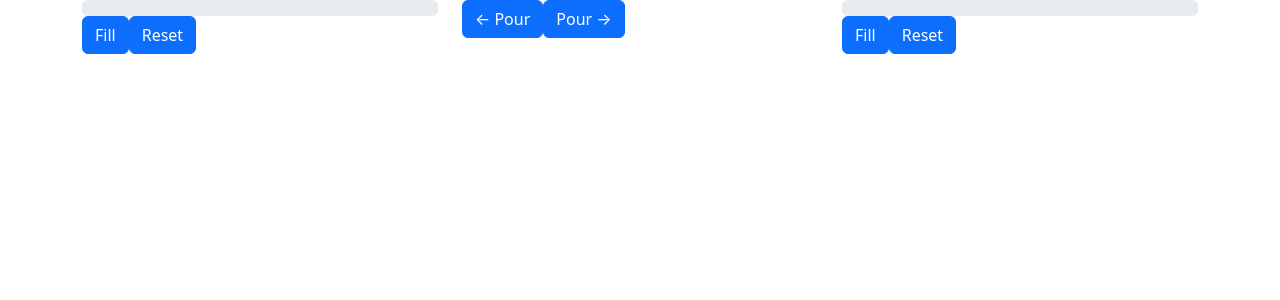
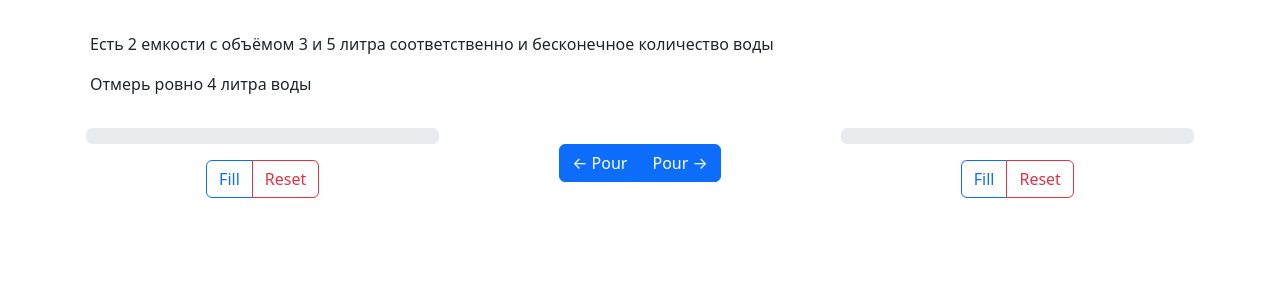
Before and after one commit to GrigoriiBerezin/eighthOfMarch, a React (Create React App) app: page / in a window 1280 px wide. Shown: the top 300 px of the page. Built offline with nearby package versions, Linux system fonts and the light colour scheme.

Commit message:
Refactor bottles page

```diff
--- a/src/App.js
+++ b/src/App.js
@@ -3,7 +3,7 @@ import {Container} from 'react-bootstrap';
 
 /* eslint-disable react/react-in-jsx-scope */
 const App = () => (
-  <Container>
+  <Container className="p-3">
     <Bottles/>
   </Container>
 );
--- a/src/components/Bottles.js
+++ b/src/components/Bottles.js
@@ -2,7 +2,7 @@ import Bottle from './Bottle';
 import {connect, useDispatch, useSelector} from 'react-redux';
 import PropTypes from 'prop-types';
 import {fill, pour, reset} from '../reducers/bottlesReducer';
-import {Button, Col, Row} from 'react-bootstrap';
+import {Button, ButtonGroup, Col, Container, Row} from 'react-bootstrap';
 
 const Bottles = ({smallBottle, bigBottle}) => {
   const dispatch = useDispatch();
@@ -10,18 +10,40 @@ const Bottles = ({smallBottle, bigBottle}) => {
 
   if (state.bigBottle.level === 4) {
     window.alert('Твоя подсказка: 24');
+    dispatch(reset('bigBottle'));
   }
 
   /* eslint-disable react/react-in-jsx-scope */
   return (
+    <>
       <Row>
-      <Col md={4}>
+        <Container className="p-3">
+          <p>
+            Есть 2 емкости с объёмом 3 и 5 литра
+            соответственно и бесконечное количество воды
+          </p>
+          <p>Отмерь ровно 4 литра воды</p>
+        </Container>
+      </Row>
+      <Row>
+        <Col sm={12} md={4} style={{textAlign: 'center'}}>
           <Bottle level={smallBottle.level} capacity={smallBottle.capacity}/>
-        <Button onClick={() => dispatch(fill('smallBottle'))}>Fill</Button>
-        <Button onClick={() => dispatch(reset('smallBottle'))}>Reset</Button>
+          <Container className="p-3">
+            <ButtonGroup>
+              <Button variant='outline-primary'
+                onClick={() => dispatch(fill('smallBottle'))}>
+          Fill
+              </Button>
+              <Button variant='outline-danger'
+                onClick={() => dispatch(reset('smallBottle'))}>
+          Reset
+              </Button>
+            </ButtonGroup>
+          </Container>
         </Col>
-      <Col md={4} className="d-flex">
-        <div className="justify-content-center">
+        <Col sm={12} md={4} style={{textAlign: 'center'}}>
+          <Container className="p-3">
+            <ButtonGroup>
               <Button onClick={() => dispatch(pour({
                 from: 'bigBottle',
                 to: 'smallBottle',
@@ -34,14 +56,26 @@ const Bottles = ({smallBottle, bigBottle}) => {
               }))}>
             Pour →
               </Button>
-        </div>
+            </ButtonGroup>
+          </Container>
         </Col>
-      <Col md={4}>
+        <Col sm={12} md={4} style={{textAlign: 'center'}}>
           <Bottle level={bigBottle.level} capacity={bigBottle.capacity}/>
-        <Button onClick={() => dispatch(fill('bigBottle'))}>Fill</Button>
-        <Button onClick={() => dispatch(reset('bigBottle'))}>Reset</Button>
+          <Container className="p-3">
+            <ButtonGroup>
+              <Button variant='outline-primary'
+                onClick={() => dispatch(fill('bigBottle'))}>
+            Fill
+              </Button>
+              <Button variant='outline-danger'
+                onClick={() => dispatch(reset('bigBottle'))}>
+            Reset
+              </Button>
+            </ButtonGroup>
+          </Container>
         </Col>
       </Row>
+    </>
   );
 };
 
```
Lines whose indentation alone changed are shown as unchanged.
